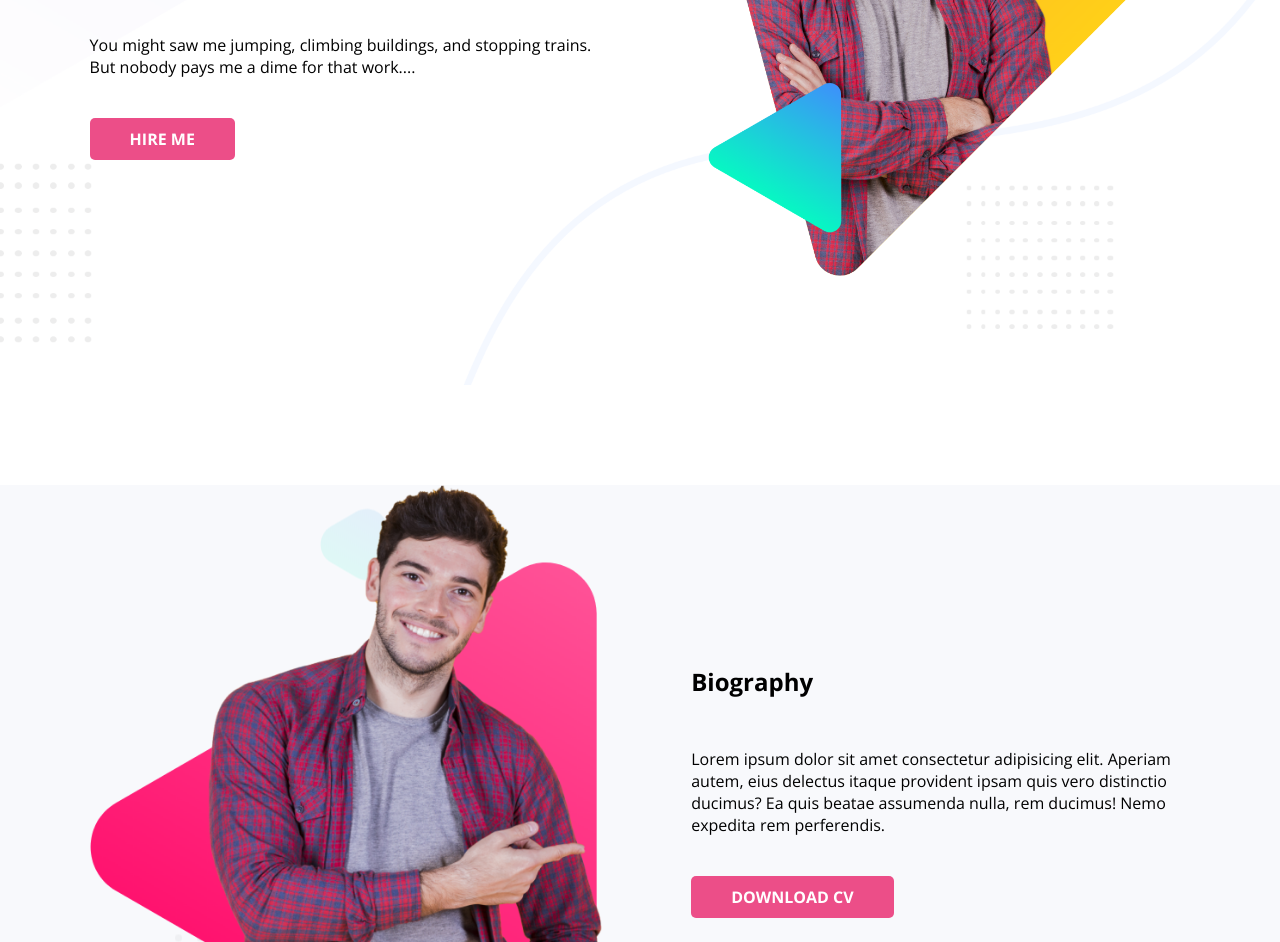
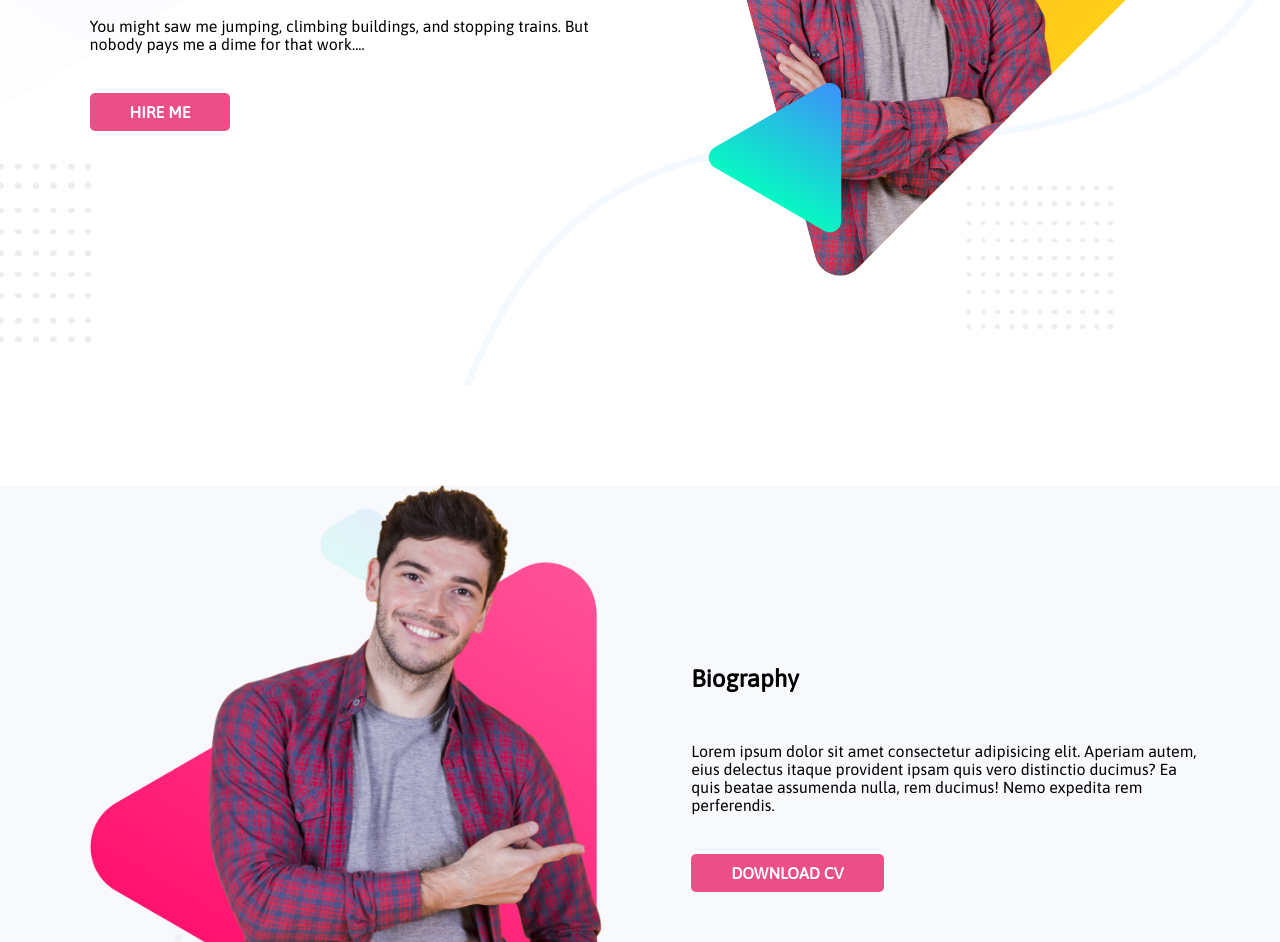
Before and after one commit to sojib-bd/personal-website, a plain HTML site: page index.html in a window 1280 px wide. Shown: the part 265-1207 px from the top of the page. Drawn offline with nearby package versions, Linux system fonts and the light colour scheme.

Commit message:
font style changed

```diff
--- a/index.html
+++ b/index.html
@@ -4,9 +4,10 @@
     <meta charset="UTF-8" />
     <meta name="viewport" content="width=device-width, initial-scale=1.0" />
     <link
-      href="https://fonts.googleapis.com/css?family=Open+Sans:400,700&display=swap"
+      href="https://fonts.googleapis.com/css?family=Asap&display=swap"
       rel="stylesheet"
     />
+
     <link rel="stylesheet" href="style.css" />
     <title>Personal Website</title>
   </head>
@@ -19,7 +20,12 @@
           You might saw me jumping, climbing buildings, and stopping trains. But
           nobody pays me a dime for that work....
         </p>
-        <a class="link-button" href="#" target="_blank">HIRE ME</a>
+        <a
+          class="link-button"
+          href="https://github.com/sojib-bd"
+          target="_blank"
+          >HIRE ME</a
+        >
       </div>
       <div class="right-section half-width">
         <img src="images/peter.png" alt="" />
@@ -38,7 +44,12 @@
           ducimus? Ea quis beatae assumenda nulla, rem ducimus! Nemo expedita
           rem perferendis.
         </p>
-        <a class="link-button" href="#" target="_blank">DOWNLOAD CV</a>
+        <a
+          class="link-button"
+          href="https://www.linkedin.com/in/md-rahmatuzzaman-sojib-0791bb134/"
+          target="_blank"
+          >DOWNLOAD CV</a
+        >
       </div>
     </section>
     <section class="third-part" id="works">
--- a/style.css
+++ b/style.css
@@ -1,5 +1,5 @@
 body {
-  font-family: "Open Sans";
+  font-family: "Asap";
   margin: 0;
 }
 
@@ -78,13 +78,20 @@ section {
 
 .latest-work {
   width: 1000px;
-  margin-left: 200px;
+  margin-left: 180px;
 }
 
 .latest-work img {
   width: 25%;
   float: left;
   margin-left: 6%;
+}
+
+.latest-work img:hover {
+  -webkit-box-shadow: 10px 10px 5px 0px rgba(0, 0, 0, 0.75);
+  -moz-box-shadow: 10px 10px 5px 0px rgba(0, 0, 0, 0.75);
+  box-shadow: 10px 10px 5px 0px rgba(0, 0, 0, 0.75);
+  transition: 0.5s;
 }
 
 .third-part {
```
